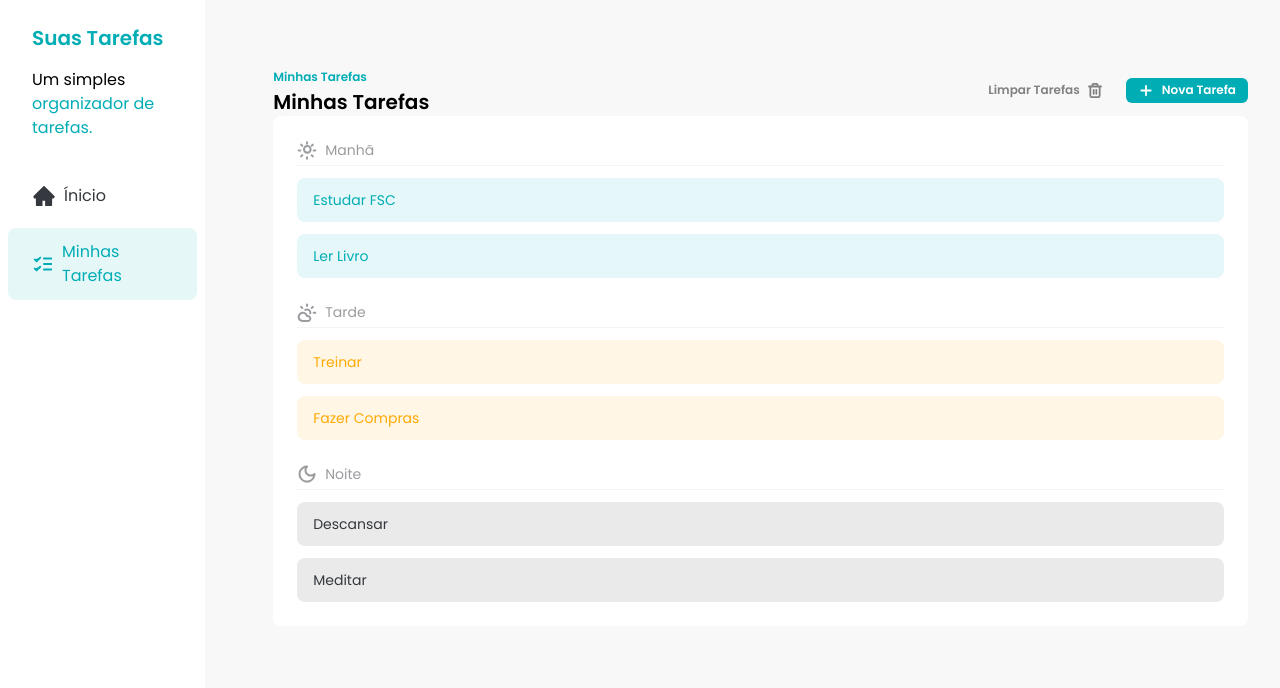
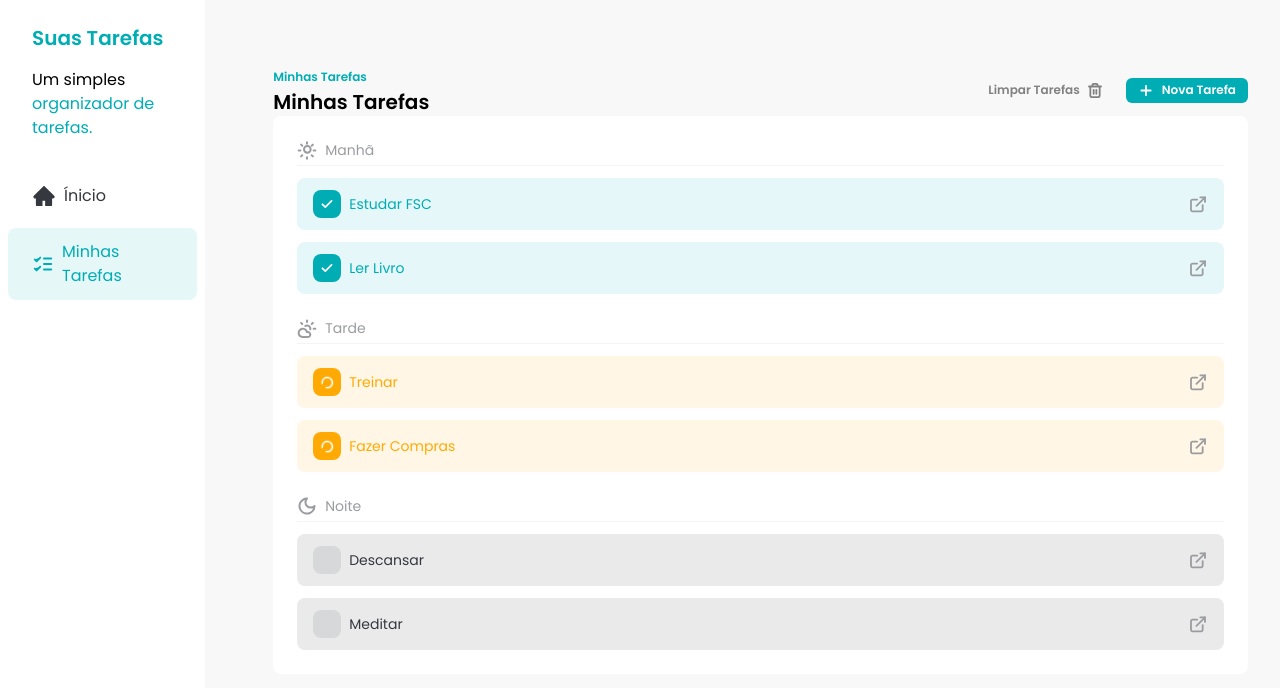
Before and after one commit to daniilomendes/fsc-task-manage, a React (Vite) app: page / in a window 1280 px wide. Shown: the top 688 px of the page. Built offline with nearby package versions, Linux system fonts and the light colour scheme.

Commit message:
feat: ensure TaskItem changes depending on tasks status

```diff
--- a/src/components/TaskItem.jsx
+++ b/src/components/TaskItem.jsx
@@ -1,23 +1,44 @@
+import { CheckIcon, DetailsIcon, LoaderIcon } from "../assets/icons";
+
 const TaskItem = ({ task }) => {
   const getStatusClasses = () => {
     if (task.status === "done") {
-      return "bg-[#00ADB5] text-[#00ADB5] bg-opacity-10";
+      return "bg-[#00ADB5] text-[#00ADB5]";
     }
 
     if (task.status === "in_progress") {
-      return "bg-[#FFAA04] text-[#FFAA04] bg-opacity-10";
+      return "bg-[#FFAA04] text-[#FFAA04]";
     }
 
     if (task.status === "not_started") {
-      return "bg-[#35383E] text-[#35383E] bg-opacity-10";
+      return "bg-[#35383E] bg-opacity-10 text-[#35383E]";
     }
   };
 
   return (
     <div
-      className={`flex items-center gap-2 rounded-lg px-4 py-3 text-sm ${getStatusClasses()}`}
+      className={`flex items-center justify-between gap-2 rounded-lg bg-opacity-10 px-4 py-3 text-sm transition ${getStatusClasses()}`}
     >
-      {task.title}
+      <div className="flex items-center gap-2">
+        <label
+          className={`relative flex h-7 w-7 cursor-pointer items-center justify-center rounded-lg ${getStatusClasses()}`}
+        >
+          <input
+            type="checkbox"
+            checked={task.status === "done"}
+            className="absolute h-full w-full cursor-pointer opacity-0"
+          />
+          {task.status === "done" && <CheckIcon />}
+          {task.status === "in_progress" && (
+            <LoaderIcon className="animate-spin" />
+          )}
+        </label>
+        {task.title}
+      </div>
+
+      <a href="#" className="transition hover:opacity-75">
+        <DetailsIcon />
+      </a>
     </div>
   );
 };
```
